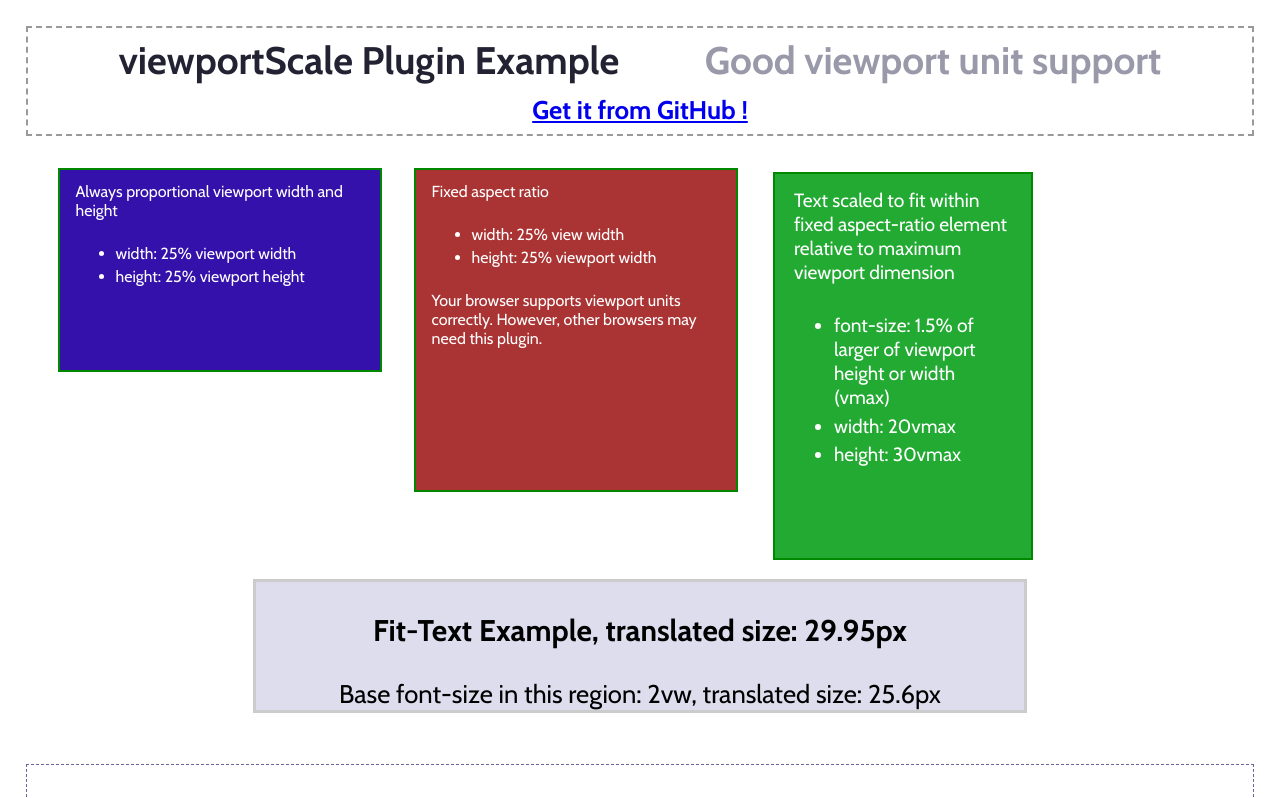
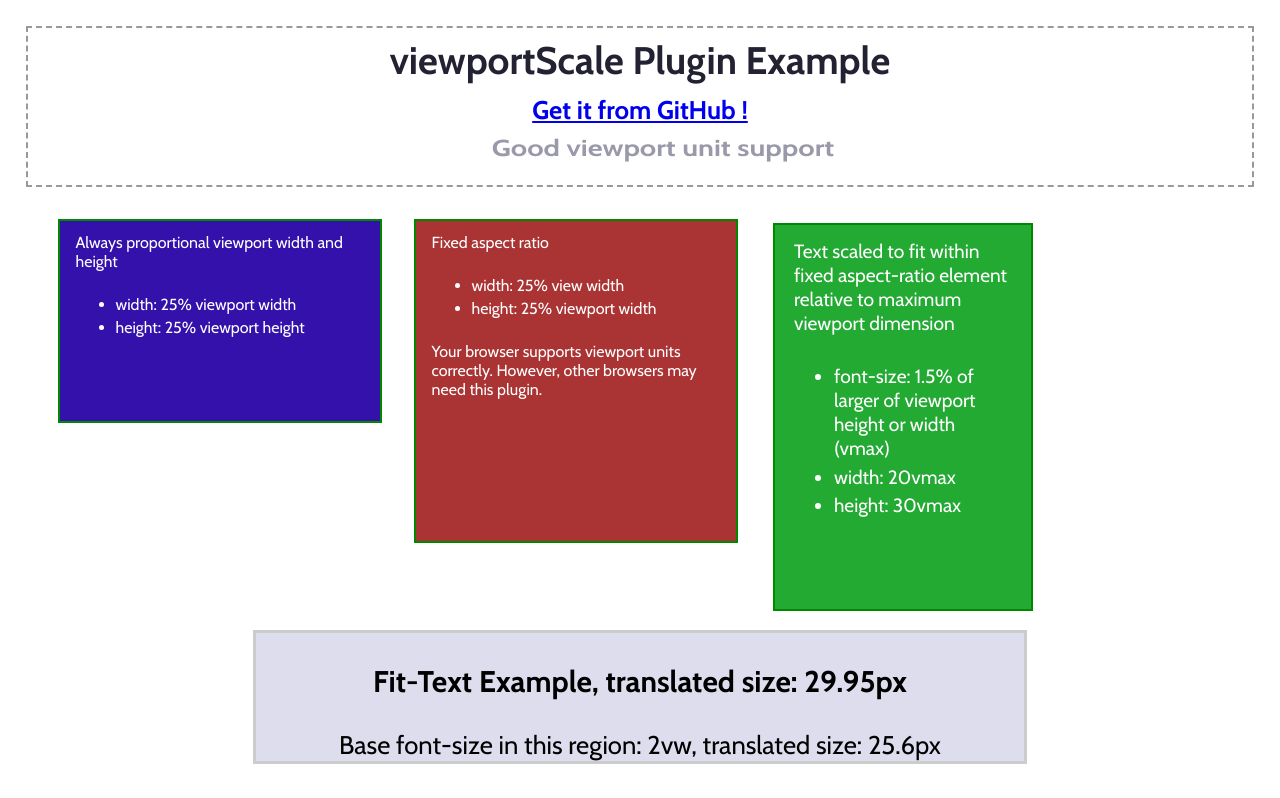
Before and after one commit to neilg63/viewportScale, a website: page demo/index.html in a window 1280 px wide. Shown: the top 798 px of the page. Drawn offline with nearby package versions, Linux system fonts and the light colour scheme.

Commit message:
now runs browser support test

```diff
--- a/demo/index.html
+++ b/demo/index.html
@@ -69,6 +69,16 @@ header h2 {
 	font-size: 2vw;
 	margin: 0.125em auto;
 	padding: 0 0 0.25em 0;
+}
+
+header h3 {
+	font-size: 1.8vmax;
+	margin: 0.125em auto;
+	padding: 0 0 1em 0;
+	transform: scaleX(1.25);
+	-webkit-transform: scaleX(1.25);
+	-moz-transform: scaleX(1.25);
+	-ms-transform: scaleX(1.25);
 }
 
 #viewport-info {
@@ -176,8 +186,9 @@ article#explanation pre {
 
 <body>
 <header>
-	<h1>viewportScale Plugin Example <span id="viewport-info"></span></h1>
+	<h1>viewportScale Plugin Example</h1>
 	<h2><a href="https://github.com/neilg63/viewportScale" rel="external">Get it from GitHub !</a></h2>
+	<h3 id="viewport-info"></h3>
 </header>
 <section id="main" class="semantic-class-name fit-cover">
 
@@ -450,7 +461,7 @@ To suppress this test and always apply inline translated pixel-based styles, you
 					 msg = "Viewport unit check failed";
 				 } else {
 				 		msg = "Incomplete viewport unit support";
-						strInfo = "Your browser does not supports viewport units and may need this plugin to harness the full power of this new CSS standard";
+						strInfo = "Your browser does not support <em>viewport units</em> and may need this plugin to harness the full power of this new CSS standard";
 				 }
 				 vui.html(msg).fadeIn(1000);
 				 bsi.html(strInfo);
```
